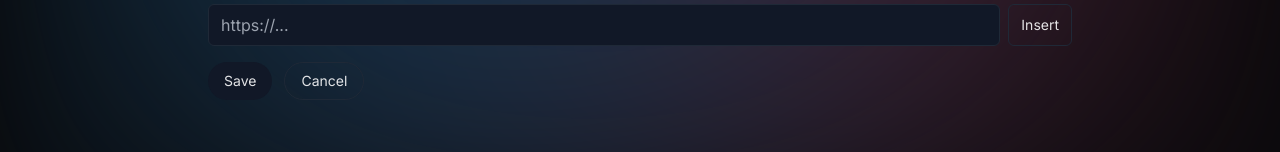
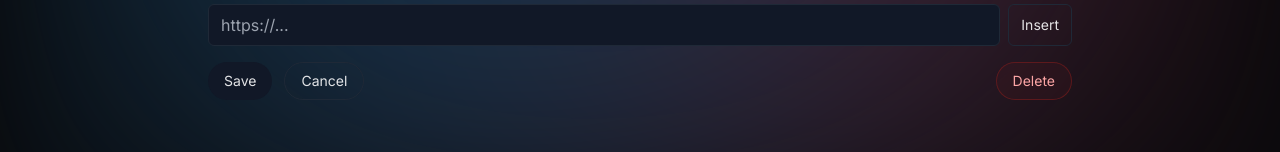
Before and after one commit to sandeeeerr/sanderr, a Next.js app: page /blog/1/edit in a window 1280 px wide. Shown: the part 472-624 px from the top of the page. Built offline with nearby package versions, Linux system fonts and the light colour scheme; no server answers; the database is empty.

Commit message:
implement delete functionality for blog posts; added confirmation dialog and loading state during deletion in EditPostPage component

```diff
--- a/app/blog/[slug]/edit/page.tsx
+++ b/app/blog/[slug]/edit/page.tsx
@@ -14,6 +14,7 @@ export default function EditPostPage() {
   const [published, setPublished] = useState(false)
   // guarded by cookie via middleware
   const [imageUrl, setImageUrl] = useState('')
+  const [deleting, setDeleting] = useState(false)
 
   const quillRef = useRef<any>(null)
   const quillModules = useMemo(() => ({
@@ -74,6 +75,25 @@ export default function EditPostPage() {
     router.push(`/blog/${updated.slug}`)
   }
 
+  const onDelete = async () => {
+    if (!id) return
+    if (!confirm('Weet je zeker dat je deze post wilt verwijderen? Dit kan niet ongedaan worden gemaakt.')) return
+    setDeleting(true)
+    try {
+      const res = await fetch('/api/posts', {
+        method: 'DELETE',
+        headers: { 'Content-Type': 'application/json' },
+        body: JSON.stringify({ id }),
+      })
+      if (!res.ok) throw new Error('Delete failed')
+      router.push('/blog')
+    } catch (e) {
+      alert('Verwijderen mislukt')
+    } finally {
+      setDeleting(false)
+    }
+  }
+
   return (
     <main className="mx-auto max-w-4xl px-4 py-10">
       <div className="mb-6 flex items-center justify-between">
@@ -107,6 +127,7 @@ export default function EditPostPage() {
           <div className="flex gap-3">
             <button onClick={onSave} className="rounded-full bg-gray-900 px-4 py-2 text-sm hover:bg-gray-950">Save</button>
             <button onClick={() => router.back()} className="rounded-full border border-gray-800 px-4 py-2 text-sm hover:bg-gray-900">Cancel</button>
+            <button onClick={onDelete} disabled={deleting} className="ml-auto rounded-full border border-red-900/60 bg-red-900/10 px-4 py-2 text-sm text-red-300 hover:bg-red-900/20 disabled:opacity-60">{deleting ? 'Deleting…' : 'Delete'}</button>
           </div>
         </div>
       )}
```
